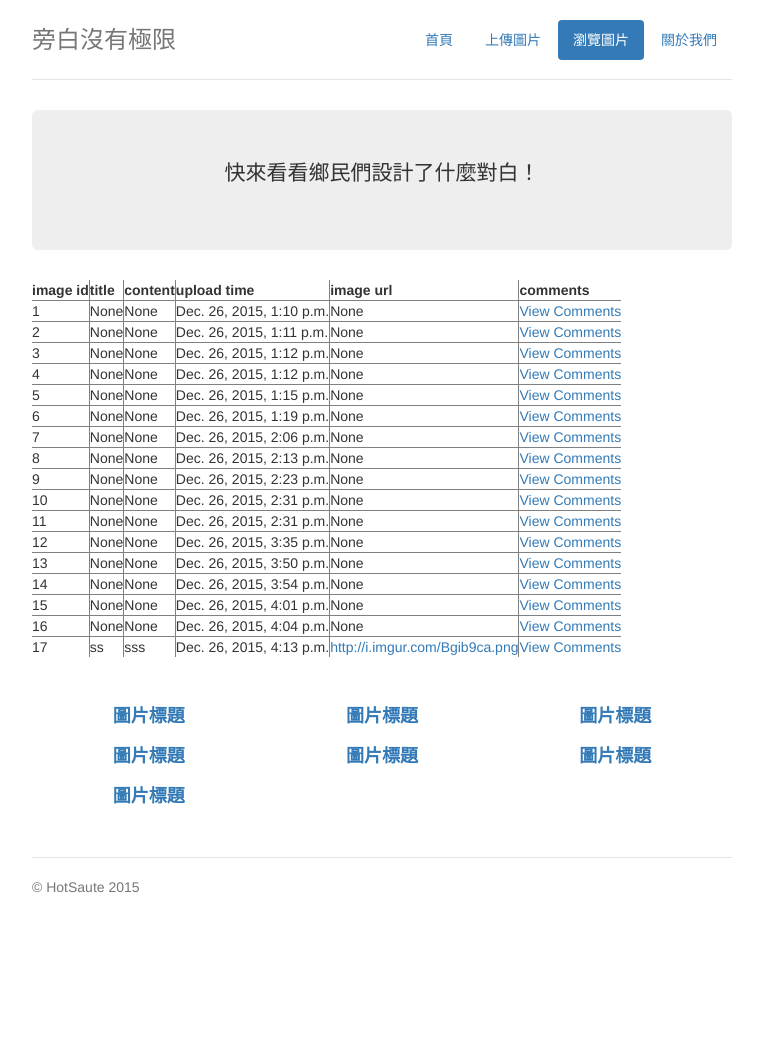
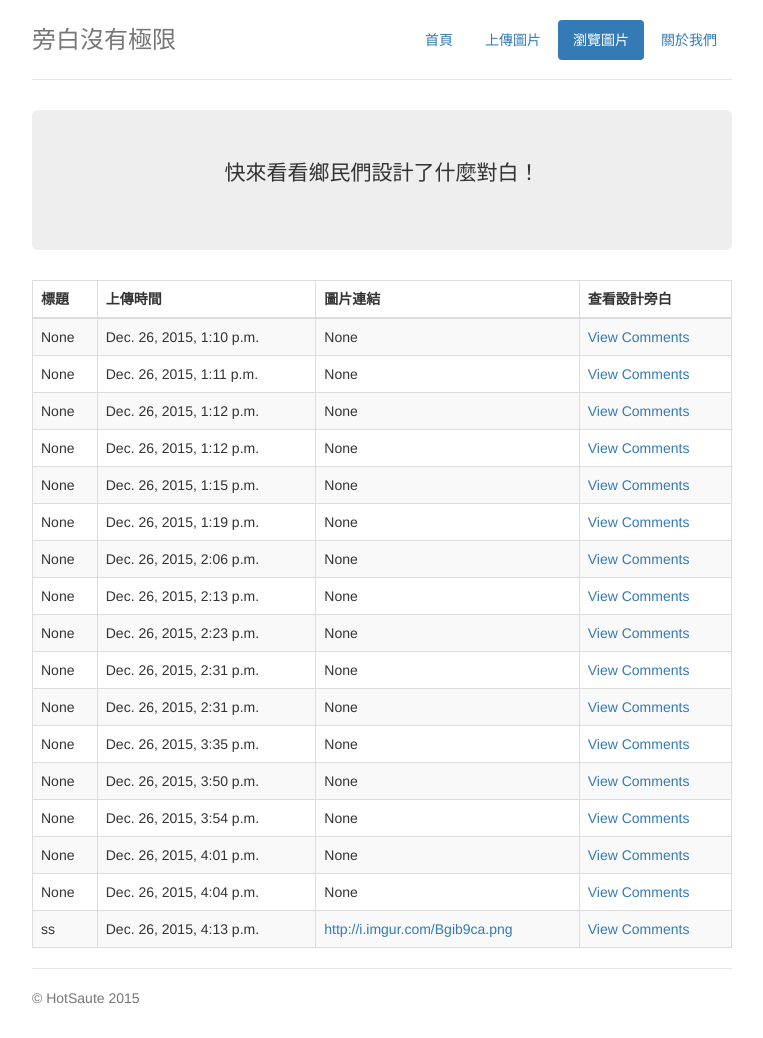
Before and after one commit to HotSauteHackathon/HotSauteHackathon, a Django app: template imgComment/templates/browse.html in a window 1280 px wide. Shown: the whole page, without its empty margins (258-1021 px from the left). Before the commit the page ends 893 px from the top, so only its background shows below. Run offline with Django 3.2, Linux system fonts and the light colour scheme; the template is opened without the code that fills it: values that come from a table or form of the project are taken from there, others are empty; data comes from the database, SQL or seed files in the repository; parts of the project's set-up code (start-up, migrations or seed data) failed here and were passed over; some libraries are stand-ins or nearby versions.

Commit message:
表單設計

```diff
--- a/imgComment/templates/browse.html
+++ b/imgComment/templates/browse.html
@@ -16,21 +16,24 @@
 <div class="jumbotron">
     <p class="lead">快來看看鄉民們設計了什麼對白！
 </div>
-<table class = "browse_images" rules="all" cellpadding='5'>
+<table class="browse_images table table-bordered table-striped" rules="all" cellpadding='5'>
+    <thead>
     <tr>
-        <th>image id</th>
-        <th>title</th>
-        <th>content</th>
-        <th>upload time</th>
-        <th>image url</th>
-        <th>comments</th>
+        <!-- <th>流水號</th> -->
+        <th>標題</th>
+        <!-- <th>content</th> -->
+        <th>上傳時間</th>
+        <th>圖片連結</th>
+        <th>查看設計旁白</th>
     </tr>
+	</thead>
 
+	<tbody>
     {% for img in images %}
     <tr>
-        <td>{{img.id}}</td>
+        <!-- <td>{{img.id}}</td> -->
         <td>{{img.title}}</td>
-        <td>{{img.content}}</td>
+        <!-- <td>{{img.content}}</td> -->
         <td>{{img.uploadTime}}</td>
         {% if img.imageUrl == "None" %}
             <td>None</td>
@@ -40,33 +43,8 @@
         <td><a href="/comment/{{img.id}}/">View Comments</a></td>
     </tr>
     {% endfor %}
+	</tbody>
 
 </table>
-<div class="row marketing">
-
-    <div class="col-lg-4">
-        <a href="#"><h4 style="font-weight: bold; text-align: center">圖片標題</h4></a>
-    </div>
-    <div class="col-lg-4">
-        <a href="#"><h4 style="font-weight: bold; text-align: center">圖片標題</h4></a>
-    </div>
-    <div class="col-lg-4">
-        <a href="#"><h4 style="font-weight: bold; text-align: center">圖片標題</h4></a>
-    </div>
-    <div class="col-lg-4">
-        <a href="#"><h4 style="font-weight: bold; text-align: center">圖片標題</h4></a>
-    </div>
-    <div class="col-lg-4">
-        <a href="#"><h4 style="font-weight: bold; text-align: center">圖片標題</h4></a>
-    </div>
-    <div class="col-lg-4">
-        <a href="#"><h4 style="font-weight: bold; text-align: center">圖片標題</h4></a>
-    </div>
-    <div class="col-lg-4">
-        <a href="#"><h4 style="font-weight: bold; text-align: center">圖片標題</h4></a>
-    </div>
-
-</div>
-
 
 {%endblock%}
```
